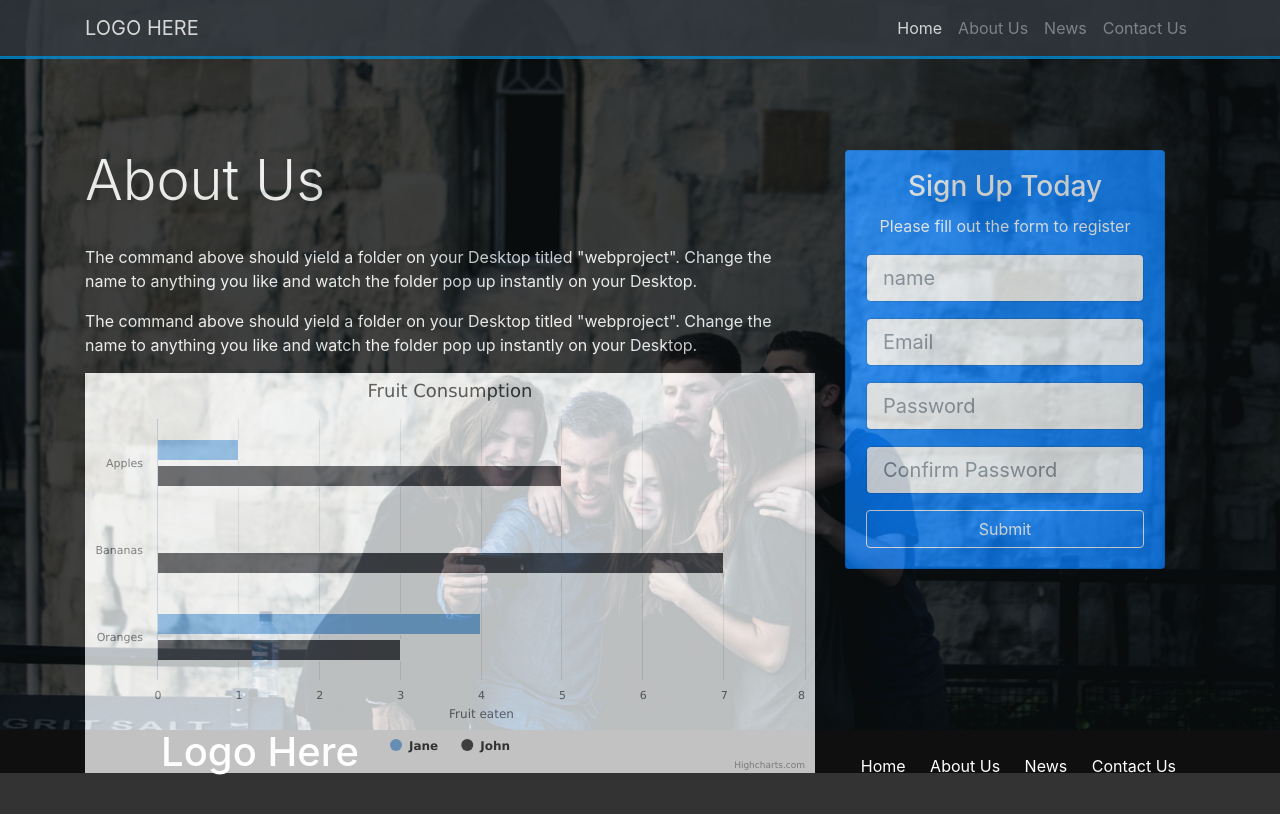
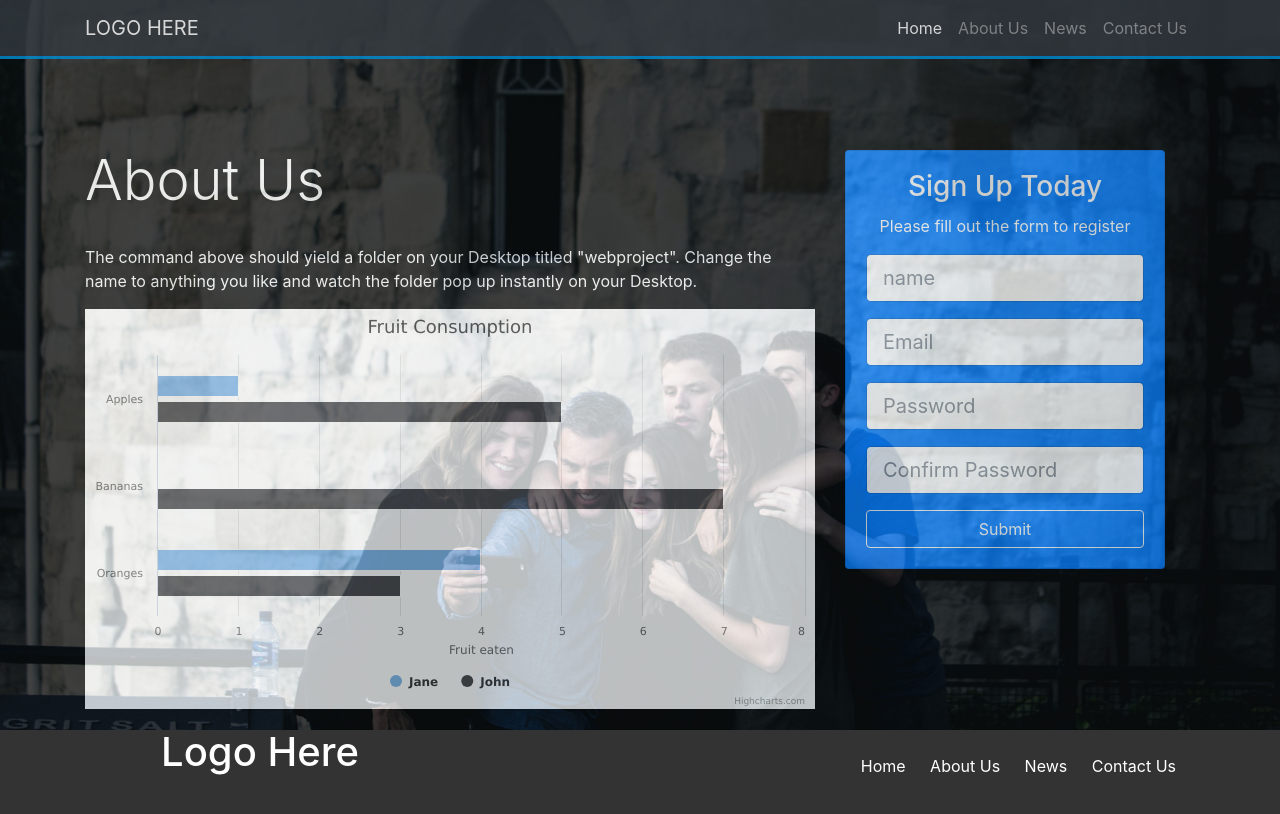
Before and after one commit to constantinembufung/bootstrap4-beta, a Jekyll site: the page built from about.html, in a window 1280 px wide. Shown: the top 814 px of the page. Built offline with Jekyll 4.4.1, drawn with Linux system fonts in a browser that asks for light colours; nearby versions of some CDN libraries; library files that are not in the unit come from our copies; Markdown is read by kramdown in place of the engine named in the settings.

Commit message:
editing inthe index

```diff
--- a/about.html
+++ b/about.html
@@ -12,9 +12,7 @@
                               <h1 class="display-4">About Us</h1>
                               <hr>
                                 <div class="p align-self-start" >
-                                  <p>The command above should yield a folder on your Desktop titled "webproject". Change the name to anything you like and watch the folder pop up instantly on your Desktop.</p><p>
-
-                                  The command above should yield a folder on your Desktop titled "webproject". Change the name to anything you like and watch the folder pop up instantly on your Desktop.</p>
+                                  <p>The command above should yield a folder on your Desktop titled "webproject". Change the name to anything you like and watch the folder pop up instantly on your Desktop.</p>
                                   <div id="container" style="width:100%; height:400px;"></div>
                                   <script>
                                     $(document).ready(function () {
--- a/index.html
+++ b/index.html
@@ -162,7 +162,7 @@
                               </div>
                  </div>
                  <div class="col-md-6">
-                  <div id="container" ></div>
+                  <img src="img/tablet.jpg" class="img-fluid mb-3 rounded-circle">
                 </div>
             </div>
           </div>
```
Also changed, not shown: 2 other files.
